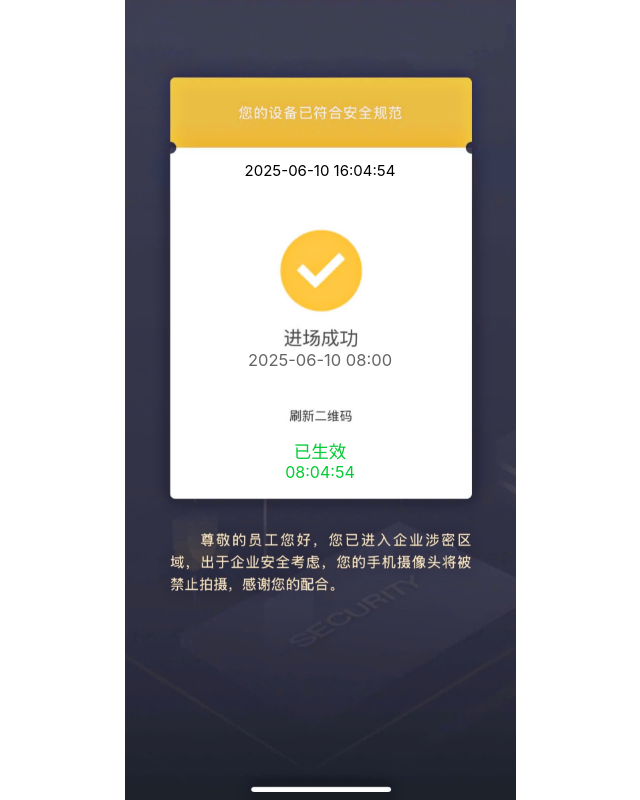
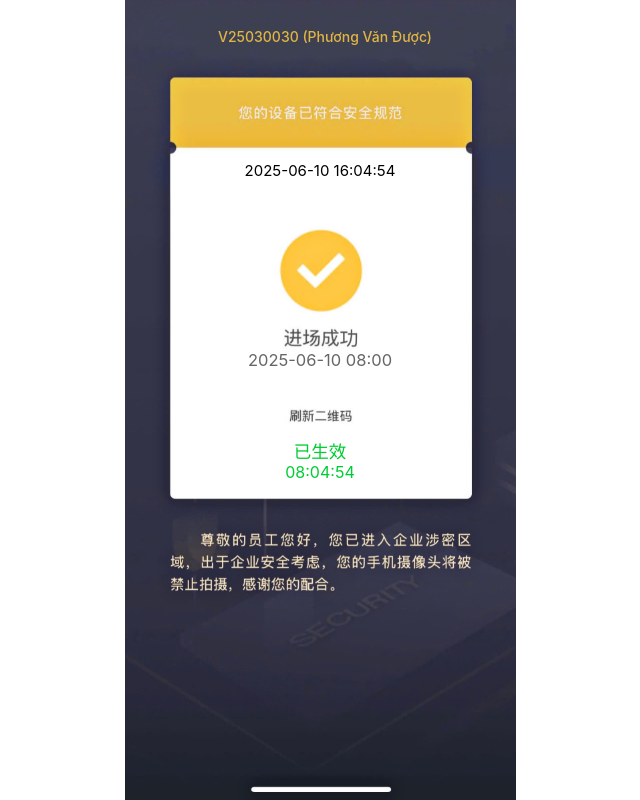
Before and after one commit to duoc0/duocdeptraibodoi, a plain HTML site: page web1.html in a window 1280 px wide. Shown: the whole page, without its empty margins (320-960 px from the left). Drawn offline with Linux system fonts and the light colour scheme.

Commit message:
web1.html

```diff
--- a/web1.html
+++ b/web1.html
@@ -35,6 +35,19 @@
       background-position: center;
       filter: brightness(1);
       z-index: -1;
+    }
+
+    .header-text {
+      position: absolute;
+      top: 28px;
+      left: 50%;
+      transform: translateX(-50%);
+      margin-left: 5px;
+      font-size: 14px;
+      color: #E0B543;
+      font-weight: 500;
+      font-family: -apple-system, BlinkMacSystemFont, "San Francisco", "Helvetica Neue", Helvetica, Arial, sans-serif;
+      user-select: none;
     }
 
     .datetime1 {
@@ -81,6 +94,7 @@
 </head>
 <body>
   <div class="background"></div>
+  <div class="header-text">V25030030 (Phương Văn Được)</div>
   <div id="datetime1" class="datetime1">Loading...</div>
   <div id="datetime2" class="datetime2">Loading...</div>
   <div id="blinkingText" class="blinking-text">已生效</div>
```
